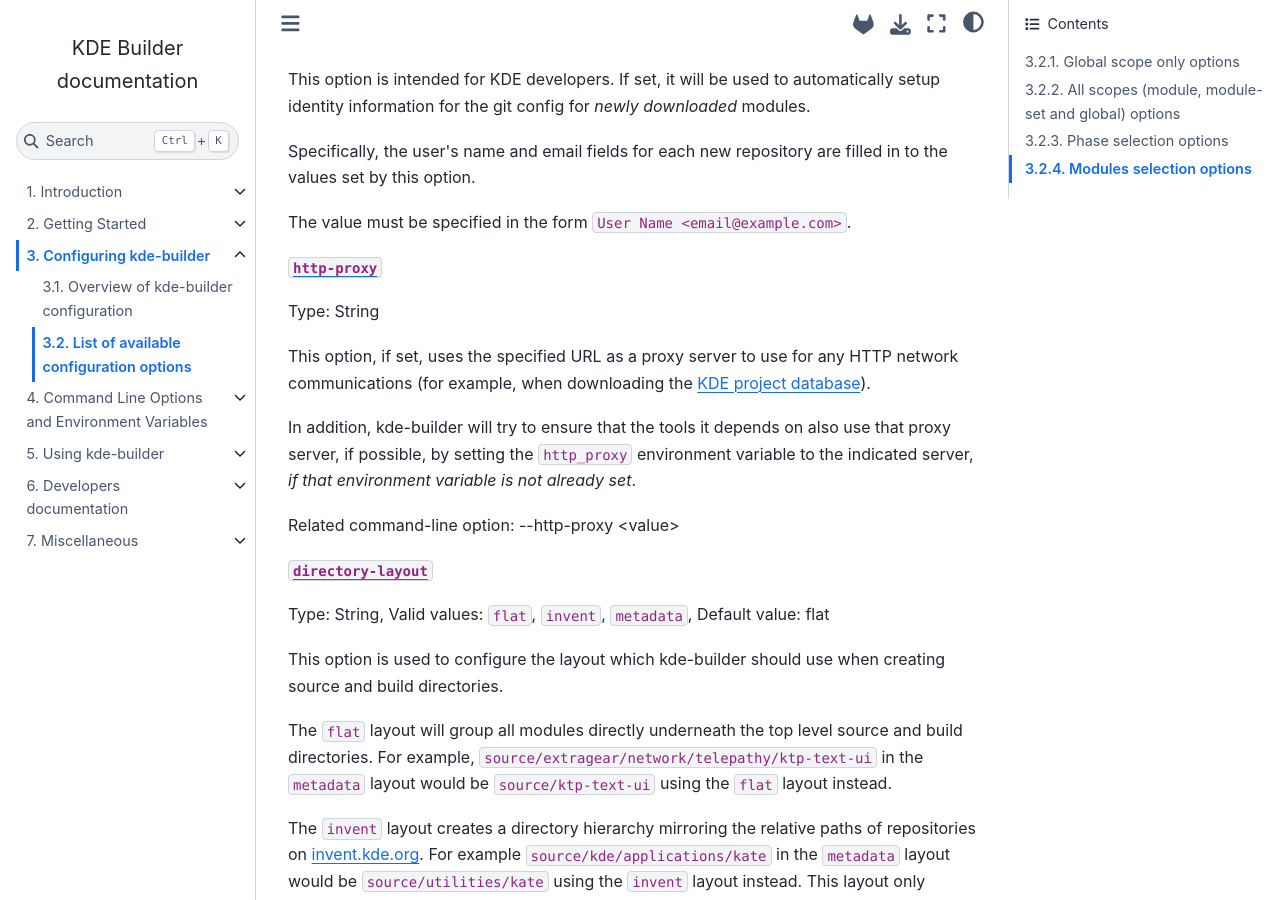
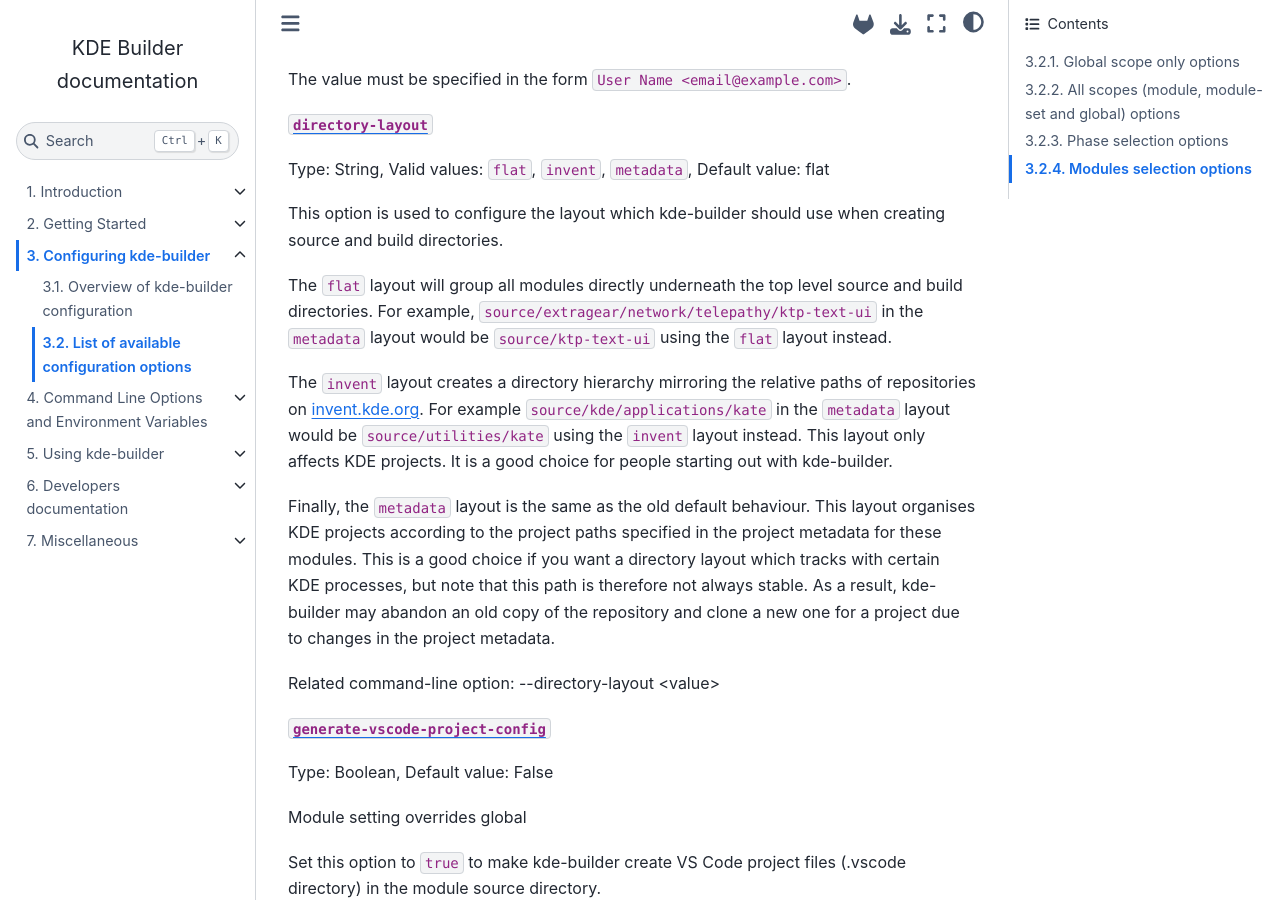
Before and after one commit to KDE/kde-builder, a Sphinx documentation site: the page built from doc/kdesrc-buildrc/conf-options-table.md, in a window 1280 px wide and 900 px high, scrolled down 11560 px. Built offline with Sphinx 7.4.7 and the Sphinx Book theme 1.1.4, drawn with Linux system fonts in a browser that asks for light colours; some of the changed text lies outside the part shown.

Commit message:
Remove http-proxy option
Nowadays, https is used, and anyway, this variable can be set by normal set-env option.

````diff
--- a/doc/kdesrc-buildrc/conf-options-table.md
+++ b/doc/kdesrc-buildrc/conf-options-table.md
@@ -63,10 +63,6 @@
 
 If you are using one of these constrained networks you can set this option to `https`. In any other situation you
 should not set this option, as the default protocol is most efficient.
-
-```{tip}
-You may also need the [http-proxy](#conf-http-proxy) option if an HTTP proxy is also needed for network traffic.
-```
 
 This option only applies to modules that are [KDE projects](#kde-projects-module-sets).
 
@@ -569,22 +565,6 @@
 
 The value must be specified in the form
 `User Name <email@example.com>`.
-
-(conf-http-proxy)=
-[`http-proxy`](conf-http-proxy)
-
-Type: String
-
-This option, if set, uses the specified URL as a proxy server to use
-for any HTTP network communications (for example, when downloading the
-[KDE project database](#kde-projects-module-sets)).
-
-In addition, kde-builder will try to ensure that the tools it
-depends on also use that proxy server, if possible, by setting the
-`http_proxy` environment variable to the indicated server,
-_if that environment variable is not already set_.
-
-Related command-line option: --http-proxy \<value\>
 
 (conf-directory-layout)=
 [`directory-layout`](conf-directory-layout)
````
Also changed, not shown: doc/using-kde-builder/tips-and-tricks.md (+0 -4 lines), 4 other files.
